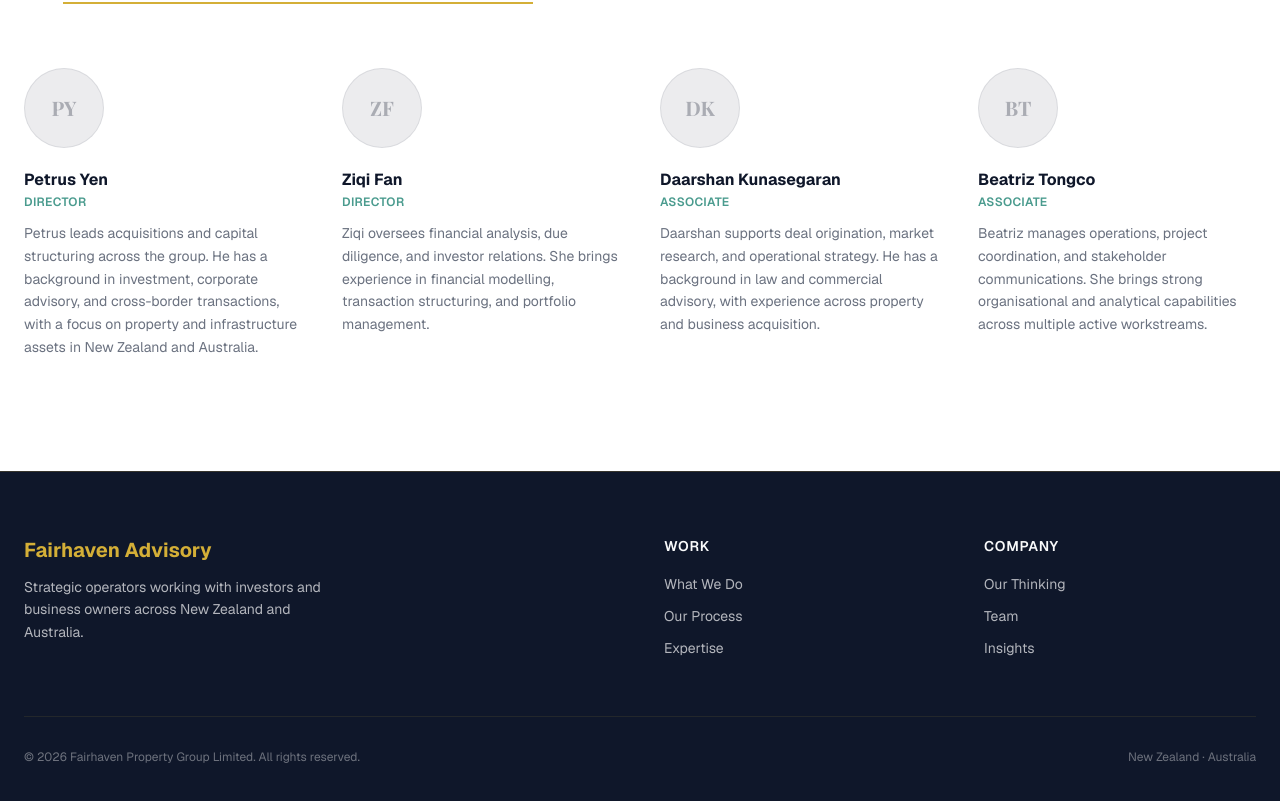
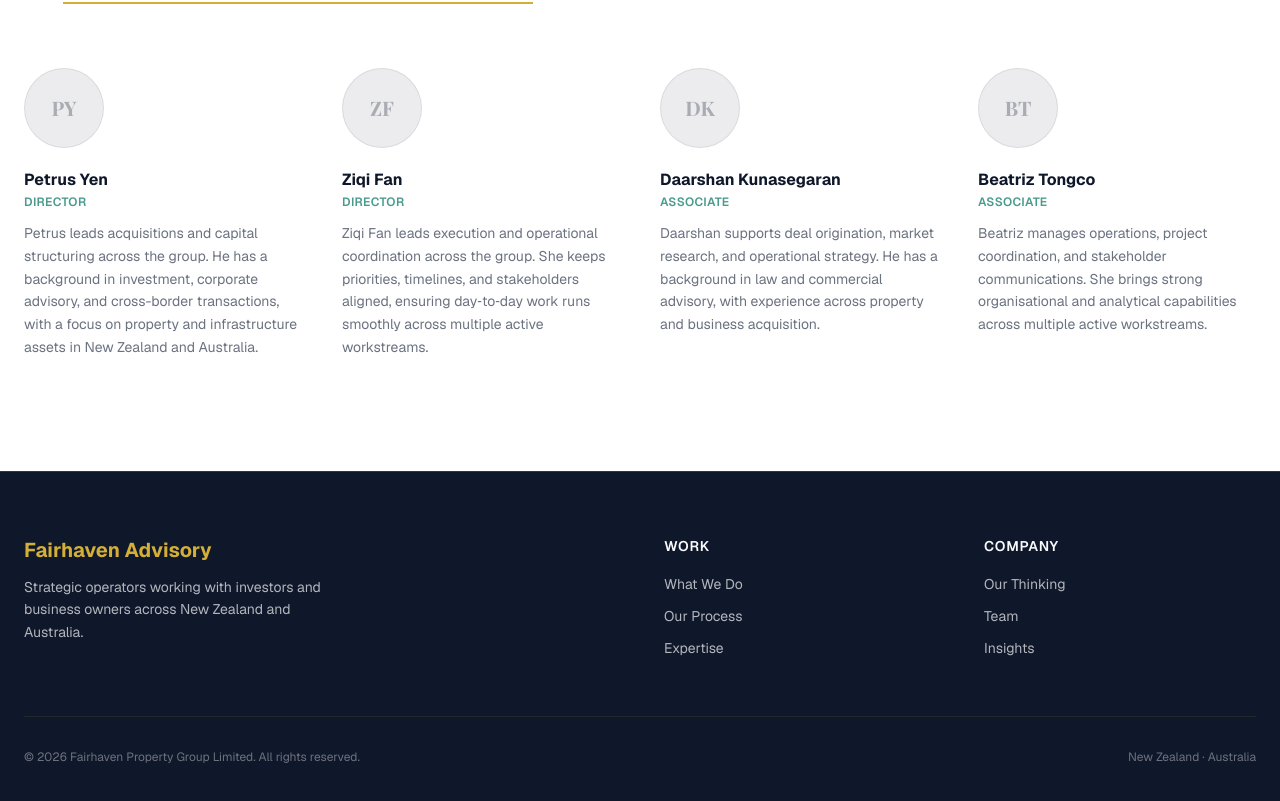
Before and after one commit to ginsualimig/fairhaven-advisory, a Next.js app: page / in a window 1280 px wide. Shown: the part 4280-5081 px from the top of the page. Built offline with nearby package versions, Linux system fonts and the light colour scheme; no server answers; a web font is replaced by a local one.

Commit message:
Update Ziqi Fan bio

```diff
--- a/app/page.tsx
+++ b/app/page.tsx
@@ -110,7 +110,7 @@
   {
     name: "Ziqi Fan",
     title: "Director",
-    bio: "Ziqi oversees financial analysis, due diligence, and investor relations. She brings experience in financial modelling, transaction structuring, and portfolio management.",
+    bio: "Ziqi Fan leads execution and operational coordination across the group. She keeps priorities, timelines, and stakeholders aligned, ensuring day‑to‑day work runs smoothly across multiple active workstreams.",
   },
   {
     name: "Daarshan Kunasegaran",
```
